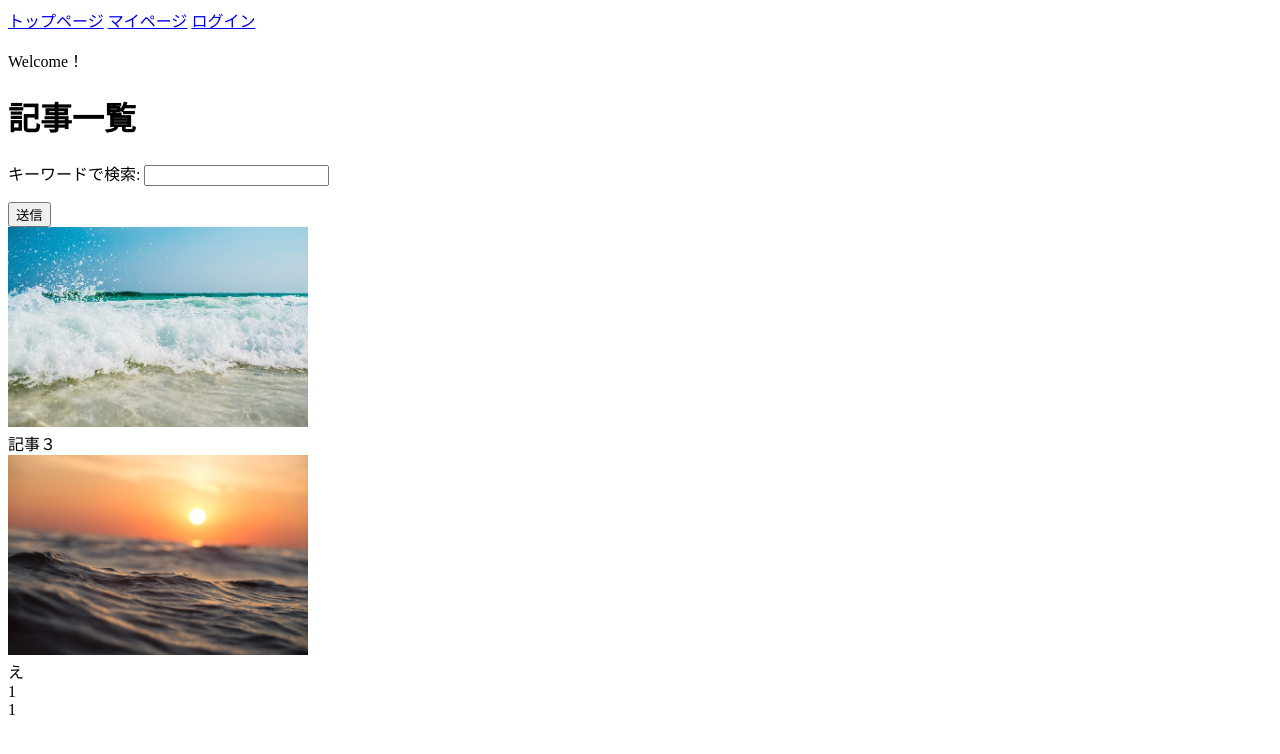
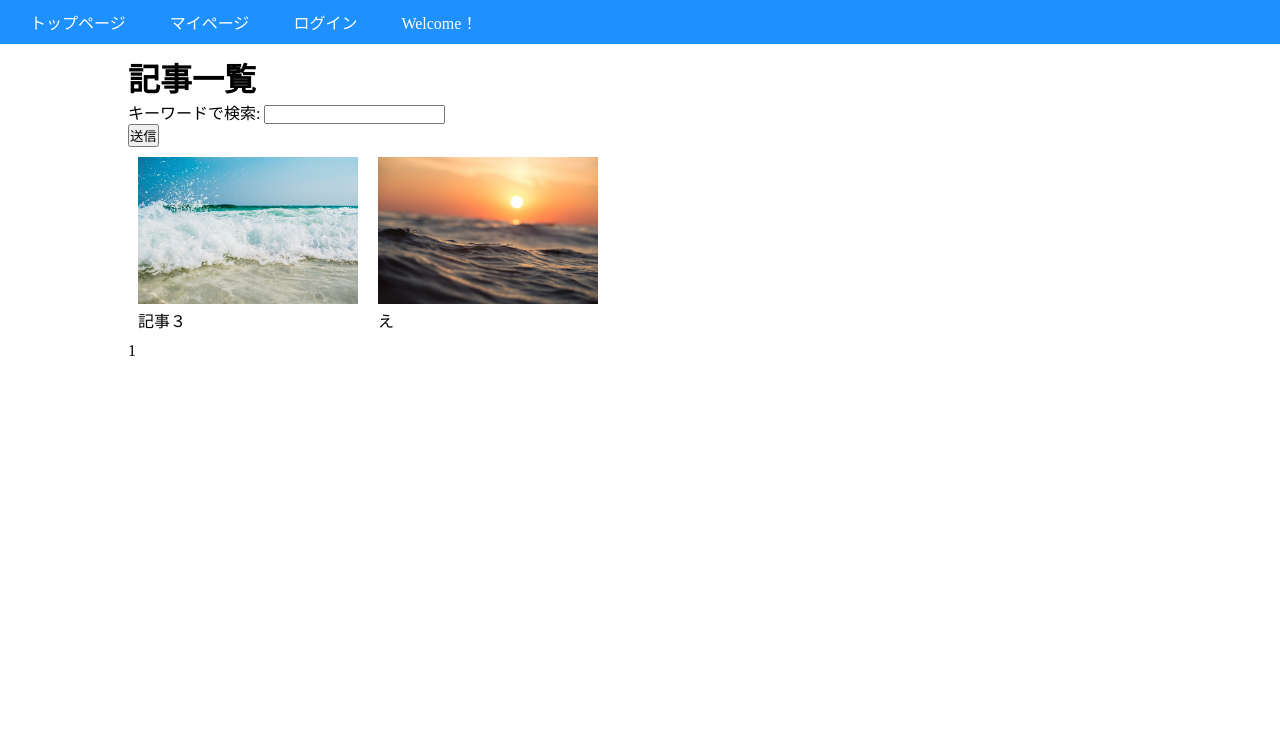
Before and after one commit to tsurui1/group_a, a Django app: page / in a window 1280 px wide. Shown: the top 754 px of the page. Run offline with Django 4.2, Linux system fonts and the light colour scheme; data comes from the database, SQL or seed files in the repository.

Commit message:
css変更0628

```diff
--- a/accounts/views.py
+++ b/accounts/views.py
@@ -39,7 +39,7 @@ class MyPageUpdateView(generic.UpdateView):
     model = CustomUser
     form_class = UpdateForm
     template_name = 'accounts/update.html'
-    success_url = reverse_lazy('accounts:my_page')
+    success_url = reverse_lazy('schedule:schedule_list')
 
     def get_object(self):
         return self.request.user
--- a/article/views.py
+++ b/article/views.py
@@ -11,7 +11,7 @@ import datetime
 class ArticleListView(generic.ListView):
     model = Article
     template_name = 'article/article_list.html'
-    paginate_by = 4
+    paginate_by = 8
 
     def get_context_data(self, **kwargs):
         context = super().get_context_data(**kwargs)
--- a/static/article/style.css
+++ b/static/article/style.css
@@ -0,0 +1,62 @@
+/* 共通 */
+* {
+    margin: 0;
+    padding: 0;
+}
+#menu {
+    color: #fff;
+    background-color: #1e90ff;
+    padding: 10px;
+    margin-bottom: 10px;
+}
+#menu a{
+    color: inherit;
+    text-decoration: none;
+}
+#menu a:hover{
+    color: blue;
+    text-decoration: underline;
+}
+nav ul li{
+    display: inline-block;
+    margin: 0 20px;
+}
+.center{
+    width: 80%;
+    margin-left: auto;
+    margin-right: auto;
+}
+
+
+
+
+
+
+.input-field {
+    width: 300px;
+    height: 30px;
+}
+
+.box{
+    padding: 10px;
+    display: flex;
+    flex-wrap: wrap;
+    margin-left: -20px;
+}
+.item{
+    align-self: stretch;        /* 縦の位置指定 */
+	margin-left: 20px;
+}
+img {
+    width: 220px;                /* 画像サイズ指定 */
+    object-fit: cover;
+}
+
+.cover img{
+    width: 100%;
+    height: 100px;
+}
+
+.info{
+    color: #a1a1a1
+}
--- a/templates/accounts/accounts_create.html
+++ b/templates/accounts/accounts_create.html
@@ -1,7 +1,7 @@
 {% extends 'accounts/base_account.html' %}
 {% block content %}
 
-<h1>ユーザー作成ページ</h1>
+<h1>新規登録</h1>
     <form method="POST">
       {% csrf_token %}
       {{ form.as_p }}
--- a/templates/accounts/login.html
+++ b/templates/accounts/login.html
@@ -1,7 +1,7 @@
 {% extends 'accounts/base_account.html' %}
 
 {% block content %}
-<h2>ログインページ</h2>
+<h1>ログイン</h1>
 <form method="post" action="">
     {% csrf_token %}
     {{ form.as_p }}
--- a/templates/accounts/management_create.html
+++ b/templates/accounts/management_create.html
@@ -1,7 +1,7 @@
 {% extends 'accounts/base_account.html' %}
 {% block content %}
 
-<h1>ユーザー作成ページ</h1>
+<h1>運営アカウント：新規登録</h1>
     <form method="POST">
       {% csrf_token %}
       {{ form.as_p }}
--- a/templates/accounts/management_login.html
+++ b/templates/accounts/management_login.html
@@ -1,7 +1,7 @@
 {% extends 'accounts/base_account.html' %}
 
 {% block content %}
-<h2>ログインページ</h2>
+<h2>運営アカウント：ログイン</h2>
 <form method="post" action="">
     {% csrf_token %}
     {{ form.as_p }}
--- a/templates/accounts/update.html
+++ b/templates/accounts/update.html
@@ -1,7 +1,7 @@
 {% extends 'accounts/base_account.html' %}
 
 {% block content %}
-<h2>更新ページ</h2>
+<h2>更新</h2>
 <form method="post" enctype="multipart/form-data">
     {% csrf_token %}
     {{ form.as_p }}
--- a/templates/article/article_list.html
+++ b/templates/article/article_list.html
@@ -1,5 +1,4 @@
 {% extends 'article/base_article.html' %}
-
 {% block content %}
 
 <h1>記事一覧</h1>
@@ -10,7 +9,9 @@
     <button type="submit">送信</button>
 </form>
 
+<div class="box">
         {% for article in article_list %}
+            <div class="item">
                 {% if article.state_flag %}
                     <a href="{% url 'article:article_detail' article.id %}">
                         <img width="300" src="{{ article.image.url }}" />
@@ -19,44 +20,9 @@
                         {{ article.title }}
                     </div>
                 {% endif %}
-
+            </div>
         {% endfor %}
-
-<div >
-    {% if page_obj.has_previous %}
-        <a href="?page={{ page_obj.previous_page_number }}">前のページへ</a>
-    {% endif %}
-
-    {% for link_page in page_obj.paginator.page_range %}
-        {% if link_page == page_obj.number %}
-            <span>{{ link_page }}</span>
-        {% else %}
-            <a href="?page={{ link_page }}">{{ link_page }}</a>
-        {% endif %}
-    {% endfor %}
-
-    {% if page_obj.has_next %}
-        <a href="?page={{ page_obj.next_page_number }}">次のページへ</a>
-    {% endif %}
 </div>
-
-{% if category_list %}
-<hr>
-<h1>{{ request.user.username }}さんへのおすすめ記事</h1>
-    {% for category in category_list %}
-        <p>{{ category }}</p>
-        {% for article in category.article_set.all %}
-            {% if article.state_flag %}
-            <a href="{% url 'article:article_detail' article.id %}">
-                <img width="300" src="{{ article.image.url }}" />
-            </a>
-            <div>
-                {{ article.title }}
-            </div>
-            {% endif %}
-        {% endfor %}
-    {% endfor %}
-{% endif %}
 
 <div>
     {% if page_obj.has_previous %}
@@ -76,4 +42,50 @@
     {% endif %}
 </div>
 
+
+{% if category_list %}
+
+    <hr>
+    <h2>{{ request.user.username }}さんへのおすすめ記事</h2>
+
+    {% for category in category_list %}
+        <p>{{ category }}</p>
+
+        <div class="box">
+            {% for article in category.article_set.all %}
+                {% if article.state_flag %}
+                <div class="item">
+                    <a href="{% url 'article:article_detail' article.id %}">
+                        <img width="300" src="{{ article.image.url }}" />
+                    </a>
+                    <div>
+                        {{ article.title }}
+                    </div>
+                </div>
+                {% endif %}
+            {% endfor %}
+        </div>
+
+    {% endfor %}
+
+    <div>
+        {% if page_obj.has_previous %}
+            <a href="?page={{ page_obj.previous_page_number }}">前のページへ</a>
+        {% endif %}
+
+        {% for link_page in page_obj.paginator.page_range %}
+            {% if link_page == page_obj.number %}
+                <span>{{ link_page }}</span>
+            {% else %}
+                <a href="?page={{ link_page }}">{{ link_page }}</a>
+            {% endif %}
+        {% endfor %}
+
+        {% if page_obj.has_next %}
+            <a href="?page={{ page_obj.next_page_number }}">次のページへ</a>
+        {% endif %}
+    </div>
+{% endif %}
+
+
 {% endblock %}
--- a/templates/article/base_article.html
+++ b/templates/article/base_article.html
@@ -1,29 +1,43 @@
+{% load static %}
+
 <!DOCTYPE html>
 <html lang="ja">
 <head>
     <meta charset="UTF-8">
+    <link rel="stylesheet" href="{% static 'article/style.css' %}">
     {% block css %}{% endblock %}
     <title>しおりん</title>
 </head>
+
 <body>
-<nav>
-    <a href="{% url 'article:article_list' %}">トップページ</a>
+<nav id="menu">
+    <ul>
+        <li><a href="{% url 'article:article_list' %}">トップページ</a></li>
+        <li>
             {% if request.user.is_authenticated %}
                 <a href="{% url 'schedule:schedule_list' %}">マイページ</a>
             {% else %}
                 <a href="{% url 'accounts:login' %}">マイページ</a>
             {% endif %}
+        </li>
+        <li>
             {% if request.user.is_authenticated %}
                 <a href="{% url 'accounts:logout' %}">ログアウト</a>
             {% else %}
                 <a href="{% url 'accounts:login' %}">ログイン</a>
             {% endif %}
-    <p>Welcome！
+        </li>
+        <li>
+            Welcome！
             {% if request.user.is_authenticated %}
                 {{ user.username }} さん
             {% endif %}
-    </p>
+        </li>
+    </ul>
 </nav>
+<div class="center">
     {% block content %}{% endblock %}
+</div>
 </body>
+
 </html>
```
Also changed, not shown: templates/article/article_detail.html (+9 -2 lines), templates/article/management_list.html (+4 -3 lines). Lines whose indentation alone changed are shown as unchanged.
